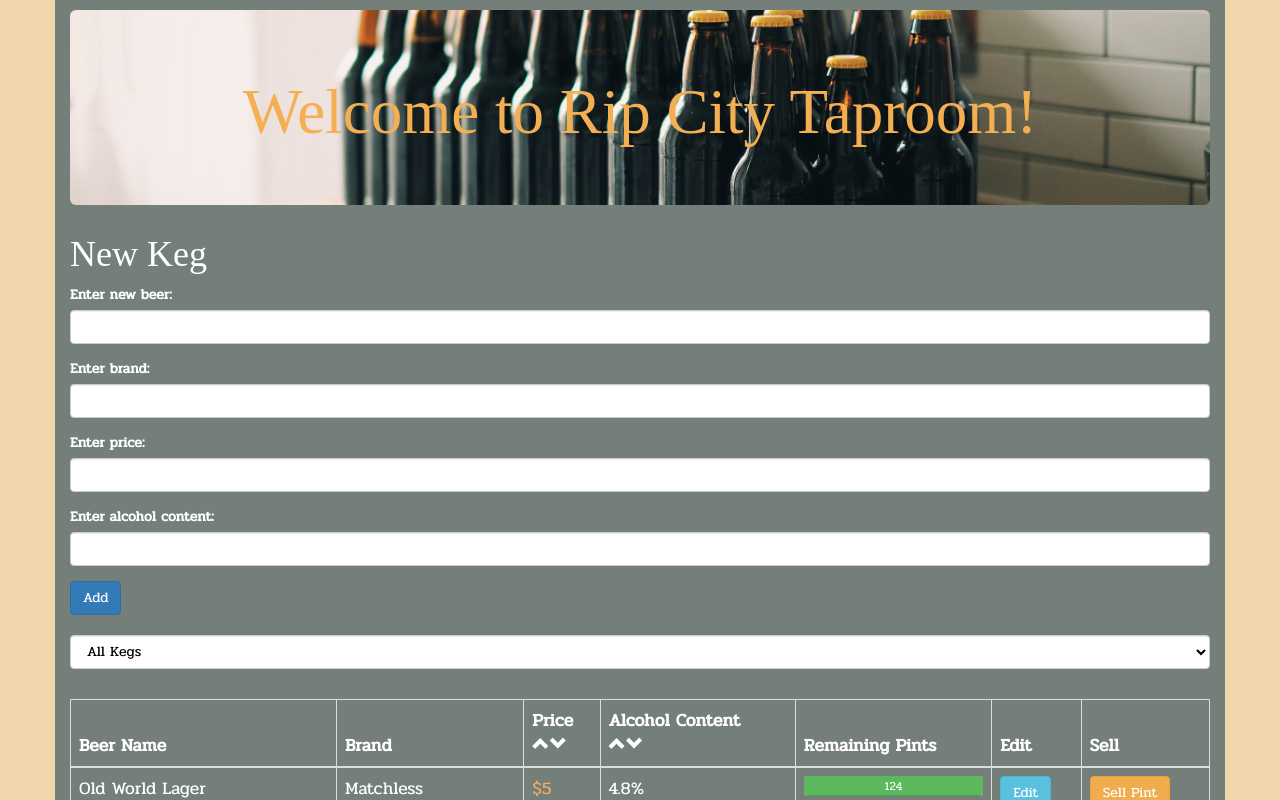
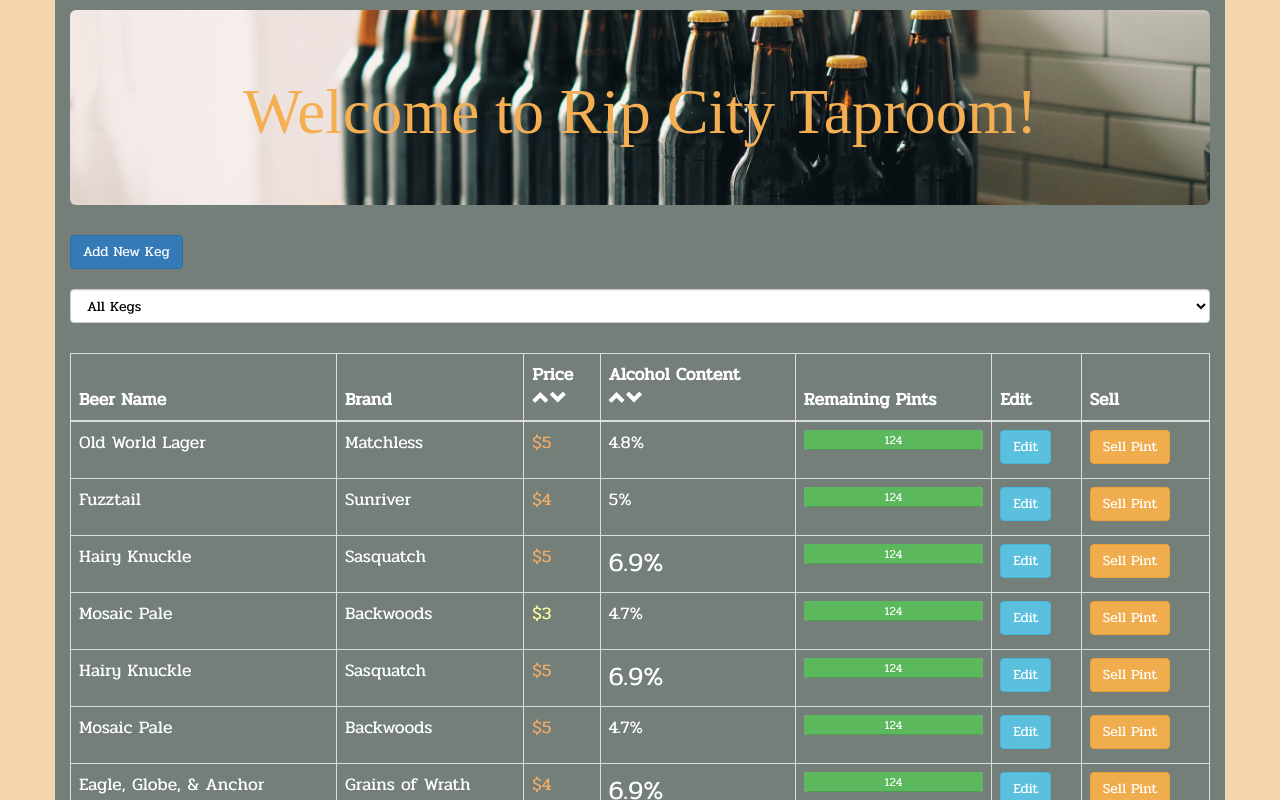
Before and after one commit to grepcats/tap-room, an Angular app: page / in a window 1280 px wide. Shown: the top 800 px of the page. Built offline with nearby package versions, Linux system fonts and the light colour scheme; a web font is replaced by a local one.

Commit message:
make new keg form appear and disappear

```diff
--- a/src/app/app.component.html
+++ b/src/app/app.component.html
@@ -5,9 +5,11 @@
       Welcome to {{ title }}!
     </h1>
   </div>
-  <app-new-keg (sendKeg)="addKeg($event)"></app-new-keg>
+  <div *ngIf="newFormView">
+    <app-new-keg (sendKeg)="addKeg($event)" [cancelBool] = "cancelBool" (cancelSender) = "cancel($event)"></app-new-keg>
+  </div>
   <div *ngIf="!editFormView">
-    <app-list-keg [childKegList] = "masterKegList" (clickSender) = "editKeg($event)" (saleSender)="modifyKegPints($event)" [editFormView] = "editFormView" [childSelectedPintKeg] = "selectedPintKeg" (clickSort) = "sort($event)"></app-list-keg>
+    <app-list-keg [childKegList] = "masterKegList" (clickSender) = "editKeg($event)" (saleSender)="modifyKegPints($event)" [editFormView] = "editFormView" [childSelectedPintKeg] = "selectedPintKeg" (clickSort) = "sort($event)" [newFormView] = "newFormView" (clickedNew) = "updateShowNew($event)"></app-list-keg>
   </div>
   <div *ngIf="editFormView">
     <app-edit-keg [childSelectedKeg] = "selectedKeg" (clickedDone) = "finishedEditing()" (clickedDelete) = "deleteKeg()"></app-edit-keg>
--- a/src/app/app.component.ts
+++ b/src/app/app.component.ts
@@ -14,9 +14,22 @@ export class AppComponent {
   selectedKeg: Keg = null;
   selectedPintKeg: Keg = null;
   editFormView: boolean = false;
+  newFormView: boolean = false;
+  cancelBool: boolean = false;
 
   addKeg(newKeg: Keg) {
+    this.newFormView = false;
     this.masterKegList.push(newKeg);
+  }
+
+  cancel(state: boolean) {
+    this.cancelBool = state;
+    this.newFormView = false;
+  }
+
+  updateShowNew(state: boolean) {
+    this.newFormView = state;
+
   }
 
   editKeg(clickedKeg) {
--- a/src/app/list-keg/list-keg.component.css
+++ b/src/app/list-keg/list-keg.component.css
@@ -42,9 +42,3 @@ select {
 .progress-bar-empty {
   background-color: red;
 }
-
-/*[ngClass]="{
-  'progress-bar progress-bar-full': keg.pints > 12,
-  'progress-bar progress-bar-mid': keg.pints > 7 && keg.pints <= 12,
-  'progress-bar progress-bar-empty': keg.pints <= 7
-}"*/
--- a/src/app/list-keg/list-keg.component.html
+++ b/src/app/list-keg/list-keg.component.html
@@ -1,3 +1,6 @@
+<div class="new-form-button">
+  <button (click)="newButtonClicked()" class="btn btn-primary">Add New Keg</button>
+</div>
 <div class="selector">
   <select (change)="onChange($event.target.value)" class="form-control">
     <option value="allKegs">All Kegs</option>
--- a/src/app/list-keg/list-keg.component.ts
+++ b/src/app/list-keg/list-keg.component.ts
@@ -13,15 +13,24 @@ export class ListKegComponent {
   @Input() childKegList: Keg[];
   @Input() childSelectedPintKeg: Keg;
   @Input() editFormView: boolean;
+  @Input() newFormView: boolean;
   @Output() clickSender = new EventEmitter();
   @Output() saleSender = new EventEmitter();
   @Output() clickSort = new EventEmitter();
+  @Output() clickedNew = new EventEmitter();
+
 
   constructor() { }
 
   editButtonClicked(kegToEdit: Keg) {
     this.editFormView = true;
+    this.newFormView = true;
     this.clickSender.emit(kegToEdit);
+  }
+
+  newButtonClicked() {
+    this.newFormView = true;
+    this.clickedNew.emit(this.newFormView);
   }
 
   saleButtonClicked(kegToModify: Keg) {
@@ -40,5 +49,4 @@ export class ListKegComponent {
     return (kegToCalculate.pints / 124 * 100) + "%";
   }
 
-
 }
--- a/src/app/new-keg/new-keg.component.css
+++ b/src/app/new-keg/new-keg.component.css
@@ -0,0 +1,3 @@
+.new-keg {
+  margin-bottom: 50px;
+}
--- a/src/app/new-keg/new-keg.component.html
+++ b/src/app/new-keg/new-keg.component.html
@@ -1,3 +1,4 @@
+<div class="new-keg">
   <h1>New Keg</h1>
   <div class="form-group">
     <label>Enter new beer:</label>
@@ -16,3 +17,5 @@
     <input type="number" min="0" max="100" #newAlcoholContent class="form-control">
   </div>
   <button (click)="submitForm(newName.value, newBrand.value, newPrice.value, newAlcoholContent.value); newName.value = ''; newBrand.value = ''; newPrice.value = ''; newAlcoholContent.value = '';" class="btn btn-primary">Add</button>
+  <button (click)="clickedCancel()" class="btn btn-warning">Cancel</button>
+</div>
--- a/src/app/new-keg/new-keg.component.ts
+++ b/src/app/new-keg/new-keg.component.ts
@@ -1,4 +1,4 @@
-import { Component, Output, EventEmitter } from '@angular/core';
+import { Component, Input, Output, EventEmitter } from '@angular/core';
 import { Keg } from '../models/keg.model'
 
 @Component({
@@ -8,9 +8,18 @@ import { Keg } from '../models/keg.model'
 })
 export class NewKegComponent {
   @Output() sendKeg = new EventEmitter();
+  @Output() cancelSender = new EventEmitter();
+  //@Output() cancelSender = new EventEmitter();
+  @Input() cancelBool: boolean;
 
   submitForm(name: string, brand: string, price: string, alcoholContent: string) {
     let newKeg: Keg = new Keg(name, brand, parseInt(price), parseFloat(alcoholContent));
     this.sendKeg.emit(newKeg);
   }
+
+  clickedCancel() {
+    this.cancelBool = true;
+    this.cancelSender.emit(this.cancelBool);
+  }
+
 }
```
Also changed, not shown: src/app/edit-keg/edit-keg.component.ts (indentation only). Lines whose indentation alone changed are shown as unchanged.
